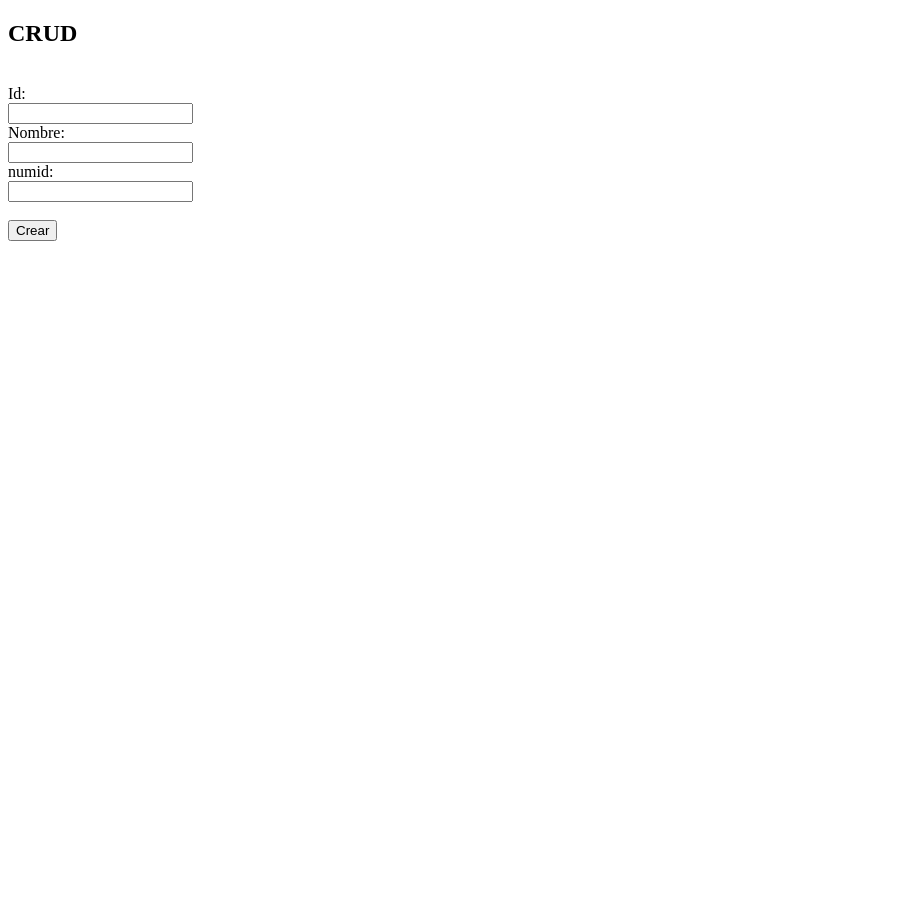
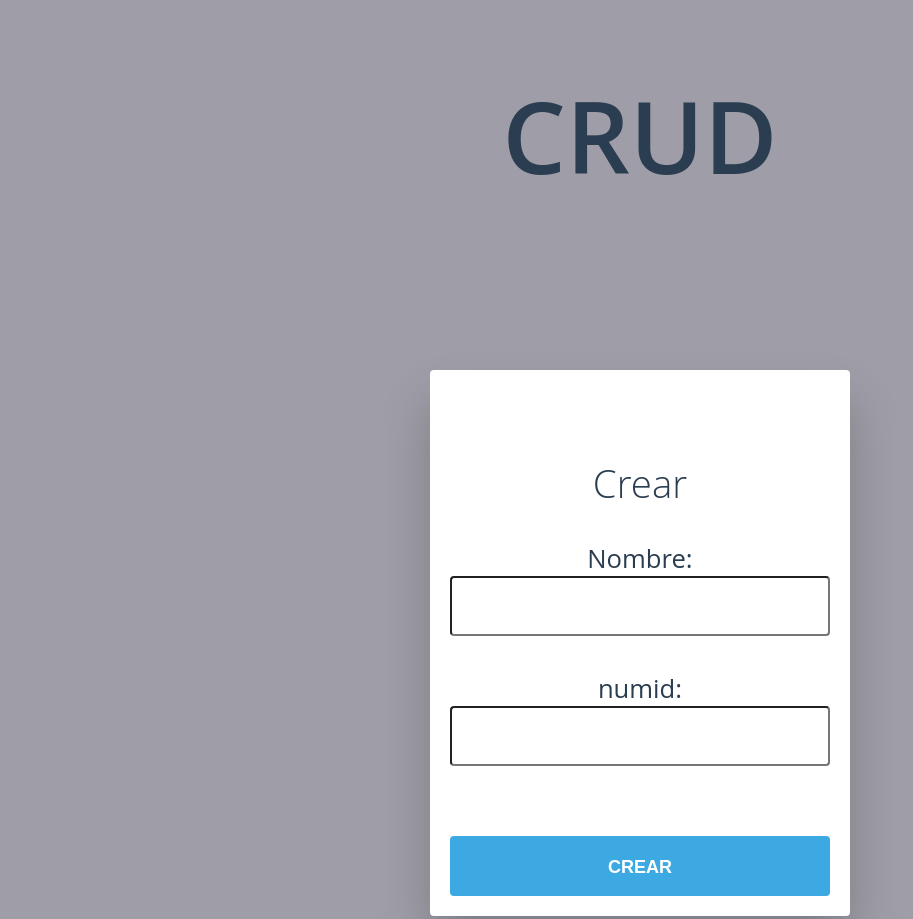
Before and after one commit to MurphLaws/TallerFrontEnd, a website: page public/index.html in a window 1280 px wide. Shown: the top 919 px of the page, without its empty margins (0-913 px from the left). Before the commit the page ends 800 px from the top, so only its background shows below. Drawn offline with Linux system fonts and the light colour scheme.

Commit message:
Añadido styles.css

```diff
--- a/public/index.html
+++ b/public/index.html
@@ -1,22 +1,31 @@
 <!DOCTYPE html>
 <html>
+<div class="All">
 <body>
-    <h2>CRUD</h2>
+    <h1>CRUD</h1>
 
 
-    <form action="http://localhost:3000/add" method="post" id="formulario">
+
+    <head>
+      <link rel="stylesheet" type="text/css" href="styles.css">
+    </head>
+
+
+<!------------------------------------------------------------------------------------------------>
+<!-------------------------------------------ADD-------------------------------------------------->
+<!------------------------------------------------------------------------------------------------>
+<br>
+<br>
+    <form  class="crear" action="http://localhost:3000/add" method="post" id="formulario">
       <br>
-      <div id="Id">
-          <label for="fname">Id:</label><br>
-          <input type="text" id="i" name="i"><br>
-      </div>
+      <h2>Crear</h2>
 
-      <div id="Nombre">
+
+
+      <div id="nombre">
           <label for="lname">Nombre:</label><br>
           <input type="text" id="n" name="n"><br>
       </div>
-
-
 
     <div id="numid">
       <label for="lname">numid:</label><br>
@@ -26,7 +35,88 @@
       <input type="submit" value="Crear">
   </form>
 
+<!------------------------------------------------------------------------------------------------>
+<!------------------------------------------UPDATE------------------------------------------------>
+<!------------------------------------------------------------------------------------------------>
+<br>
+<br>
+  <form  class="actualizar" action="http://localhost:3000/update" method="post" id="formulario">
+    <br>
+    <h2>Actualizar</h2>
 
 
+    <div id="id">
+      <label for="lname">Id:</label><br>
+      <input type="number" id="i" name="i"><br>
+  </div>
+
+
+    <div id="nombre">
+        <label for="lname">Nombre:</label><br>
+        <input type="text" id="n" name="n"><br>
+    </div>
+
+  <div id="numid">
+    <label for="lname">numid:</label><br>
+    <input type="text" id="numid" name="numid"><br>
+</div>
+    <br>
+    <input type="submit" value="Actualizar">
+</form>
+
+
+<!------------------------------------------------------------------------------------------------>
+<!------------------------------------------READ-------------------------------------------------->
+<!------------------------------------------------------------------------------------------------>
+<br>
+<br>
+<form  class="leer" action="http://localhost:3000/read" method="post" id="formulario">
+  <br>
+  <h2>Leer</h2>
+
+
+  <div id="id">
+    <label for="lname">Id:</label><br>
+    <input type="number" id="i" name="i"><br>
+</div>
+  <br>
+  <input type="submit" value="Leer">
+</form>
+
+<!------------------------------------------------------------------------------------------------>
+<!------------------------------------------DELETE------------------------------------------------>
+<!------------------------------------------------------------------------------------------------>
+<br>
+<br>
+<form  class="leer" action="http://localhost:3000/delete" method="post" id="formulario">
+  <br>
+  <h2>Borrar</h2>
+
+
+  <div id="id">
+    <label for="lname">Id:</label><br>
+    <input type="number" id="i" name="i"><br>
+</div>
+  <br>
+  <input type="submit" value="Borrar">
+</form>
+
+
+
+
+
+<!------------------------------------------------------------------------------------------------>
+<!------------------------------------------DELETE------------------------------------------------>
+<!------------------------------------------------------------------------------------------------>
+<br>
+<br>
+<form  class="leer" action="http://localhost:3000/total" method="post" id="formulario">
+  <br>
+  <h2>Consulta Total</h2>
+  <br>
+  <input type="submit" value="Consultar">
+</form>
+
 </body>
+</div>
 </html>
--- /dev/null
+++ b/public/styles.css
@@ -0,0 +1,58 @@
+body {
+    text-align: center;
+}
+form {
+    display: inline-block;
+    width: 30%;
+    background-color: #fff;
+	margin: 30px auto;
+	text-align: center;
+	padding:20px 20px;
+	border-radius: 4px;
+    box-shadow: 0px 30px 50px 0px rgba(0, 0, 0, 0.2);
+
+}
+
+input {
+	display: block;
+	box-sizing: border-box;
+	width: 100%;
+	outline: none;
+	height: 60px;
+	line-height: 60px;
+	border-radius: 4px;
+}
+
+
+body {
+	background-color: #9f9da7;
+	font-size: 1.6rem;
+	font-family: "Open Sans", sans-serif;
+	color: #2b3e51;
+}
+h2 {
+	font-weight:300;
+	text-align:center;
+}
+
+h1 {
+	font-weight:600;
+    text-align:center;
+    font-size: 100px;
+}
+
+input[type="submit"] {
+	border: none;
+	display:block;
+	background-color: #3ca9e2;
+	color: #fff;
+	font-weight: bold;
+	text-transform:uppercase;
+	cursor: pointer;
+	transition: all 0.2s ease;
+	font-size: 18px;
+	position: relative;
+	display: inline-block;
+	cursor: pointer;
+	text-align: center;
+}
```
Also changed, not shown: connection.js (+38 -1 lines).
